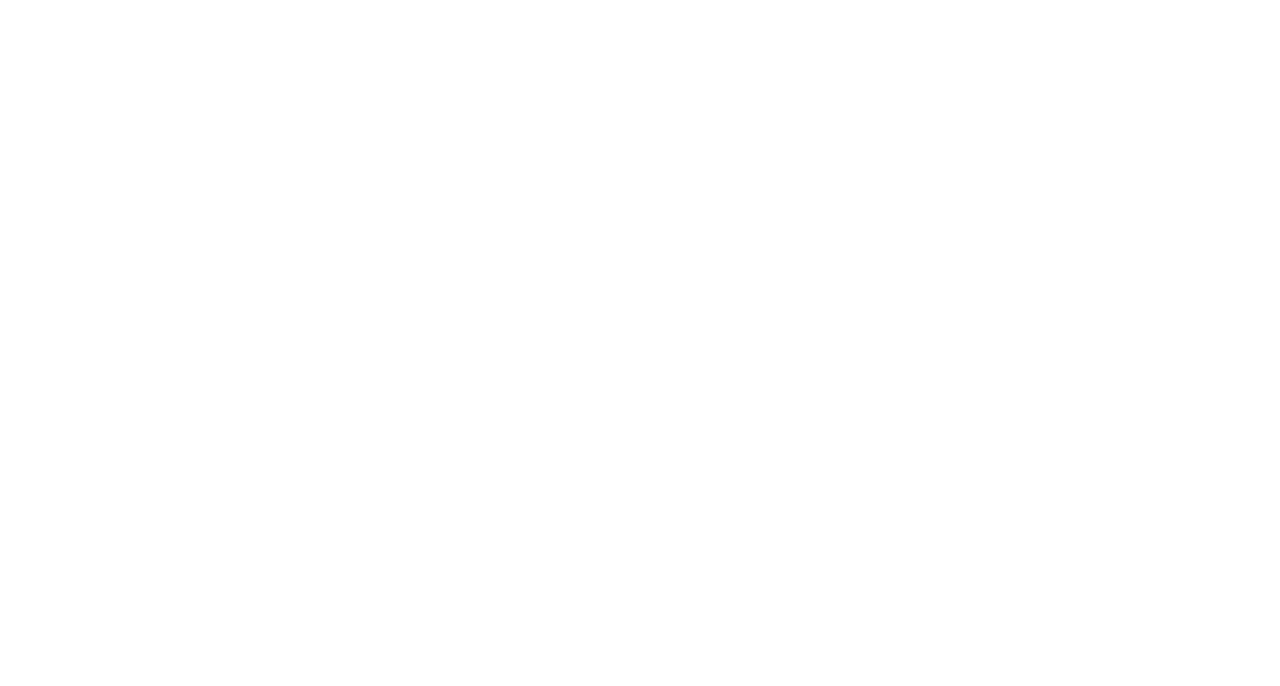
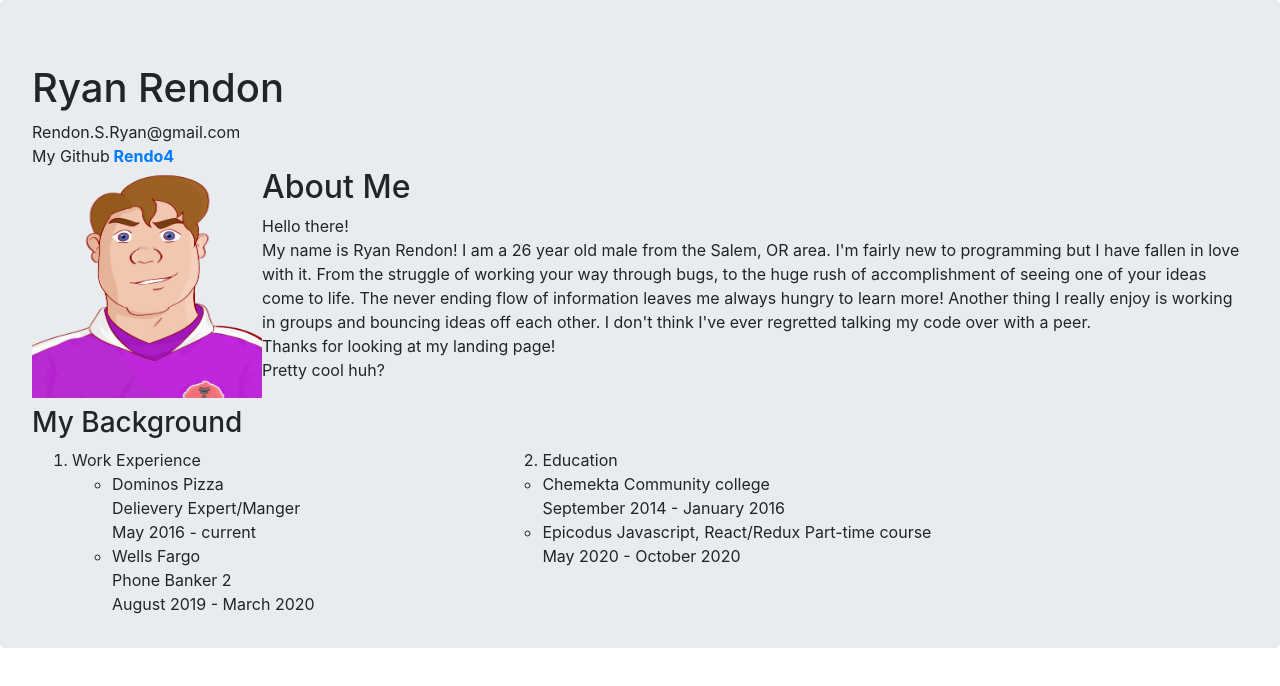
Before and after one commit to Rendo4/epicodus-code-review-1, a plain HTML site: page index.html in a window 1280 px wide. Drawn offline with Linux system fonts and the light colour scheme.

Commit message:
add About me, background, img, and contact info for header boxer with basic lay out styling

```diff
--- a/css/styles.css
+++ b/css/styles.css
@@ -0,0 +1,13 @@
+img {
+  float: left
+}
+
+.seperate {
+  width: 40%;
+  float: left
+}
+
+p {
+  width: 100%;
+  margin: 0%;
+}
--- a/index.html
+++ b/index.html
@@ -1,9 +1,53 @@
 <!DOCTYPE html>
 <Html>
   <head>
+    <link href="css/bootstrap.css" rel="stylesheet" type="text/css">
+    <link href="css/styles.css" rel="stylesheet" type="text/css">
     <title>Ryan Rendon</title>
   </head>
   <body>
-
+    <div class="jumbotron">
+      <h1>Ryan Rendon</h1>
+      <p class="contact">Rendon.S.Ryan@gmail.com</p>
+      <p class="contact">My Github<a href="https://github.com/Rendo4"><strong> Rendo4</strong></a></p>
+      <div class="picture">
+        <img src="img/Me.png" alt="Ryan's Avatar"
+        height="230"
+        width="230">
+      </div>
+      <div class="box1">
+        <h2>About Me</h2>
+        <p>
+          Hello there! <br>
+          My name is Ryan Rendon! I am a 26 year old male from the Salem, OR area. I'm fairly new to programming but I have fallen in love with it. From the struggle of working your way through bugs,
+          to the huge rush of accomplishment of seeing one of your ideas come to life. The never ending flow of information leaves me always hungry
+          to learn more! Another thing I really enjoy is working in groups and bouncing ideas off each other. I don't think I've ever regretted talking my code over with a peer.<br>
+          Thanks for looking at my landing page! <br>
+          Pretty cool huh?<br><br>
+        </p>
+        <h3>My Background</h2>
+          <ol>
+            <div class ="seperate">
+              <li class="bg">Work Experience</li>
+            <ul>
+              <li>Dominos Pizza</li>
+              <p>Delievery Expert/Manger</p>
+              <p class="date"> May 2016 - current</p>
+              <li>Wells Fargo</li>
+              <p>Phone Banker 2</p>
+              <p class="date"> August 2019 - March 2020</p>
+            </div>
+            <div class="serperation">
+            </ul>
+            <div class="serperation">
+              <li class="bg">Education</li>
+              <ul>
+                <li> Chemekta Community college</li> <p class="date">September 2014 - January 2016 </p>
+                <li> Epicodus Javascript, React/Redux Part-time course</li> <p class="date"> May 2020 - October 2020</p>
+              </ul>
+            </div>
+          </ol>
+      </div>
+    </div>
   </body>
 </Html>
```
Also changed, not shown: img/Me.png (added).
